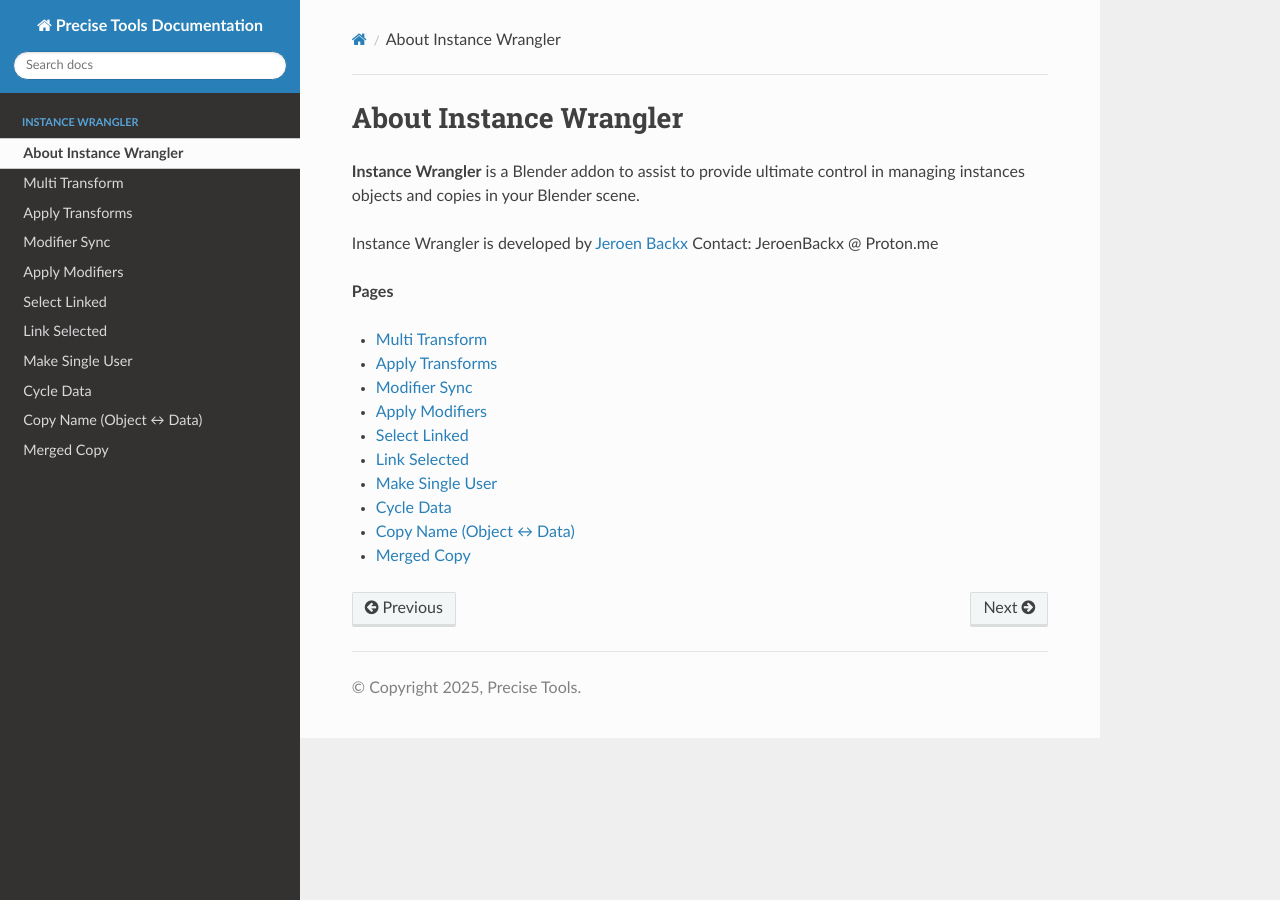
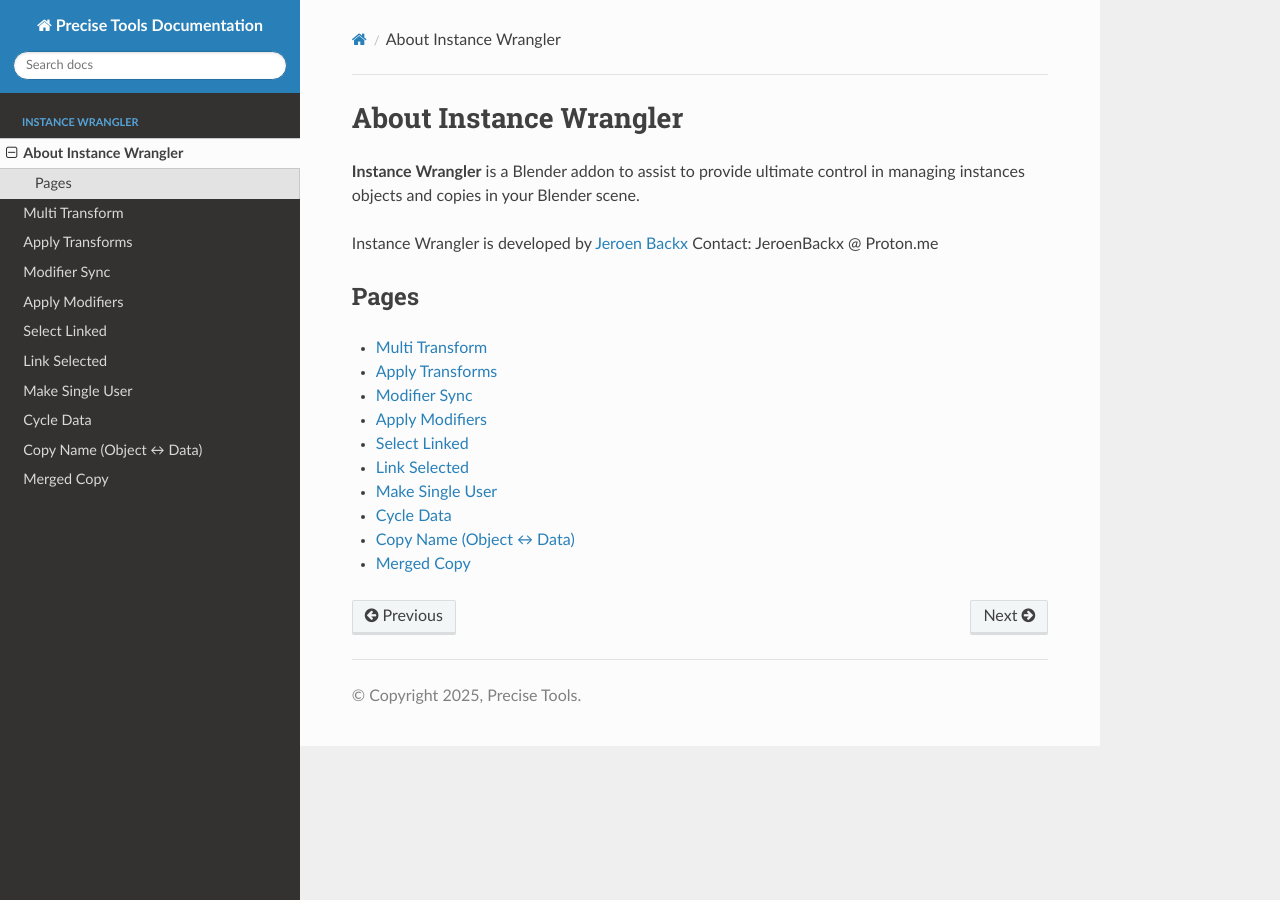
Before and after one commit to jb1981dev/Precise-Docs, a Sphinx documentation site: the page built from docs/source/instwrangler/index.rst, in a window 1280 px wide. Built offline with Sphinx 7.4.7 and the Read the Docs theme 3.1.0, drawn with Linux system fonts in a browser that asks for light colours.

Commit message:
Update index.rst

```diff
--- a/docs/source/instwrangler/index.rst
+++ b/docs/source/instwrangler/index.rst
@@ -9,7 +9,8 @@ About Instance Wrangler
 Instance Wrangler is developed by `Jeroen Backx <https://jeroenbackx.com/>`_
 Contact: JeroenBackx @ Proton.me
 
-**Pages**
+Pages
+"""""
 
 * :doc:`multitransform`
 * :doc:`applytransforms`
```
